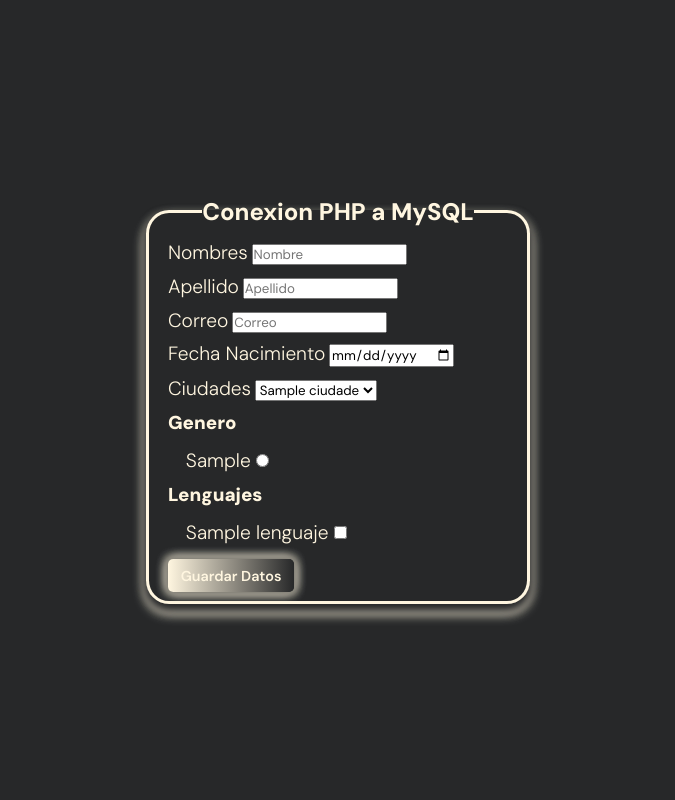
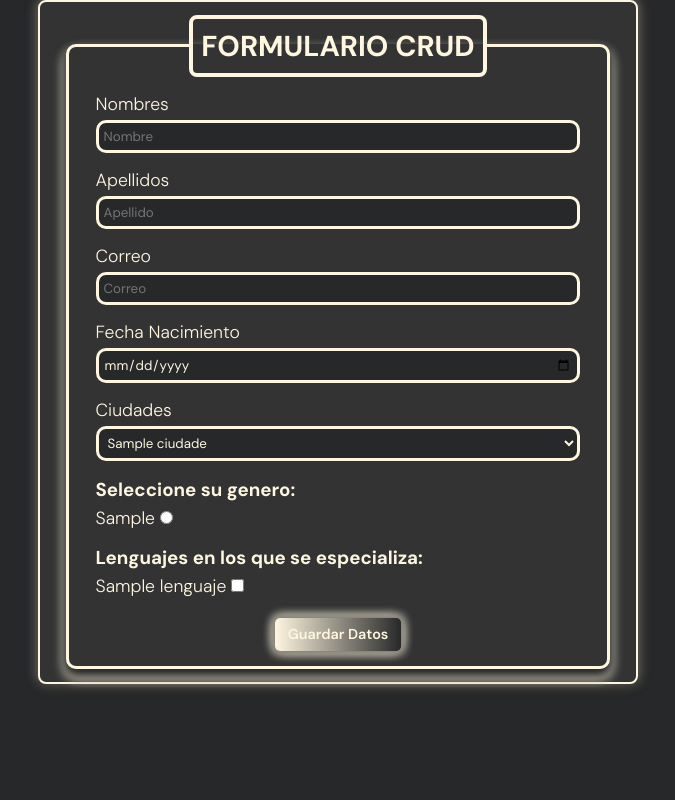
Before and after one commit to Dybravo27/PHP, a PHP site: page /crud/index.php in a window 1280 px wide. Shown: the whole page, without its empty margins (302-977 px from the left). Run offline with PHP 8.4, Linux system fonts and the light colour scheme; tables that the repository leaves empty or names only in its code hold one stand-in row (values such as "Sample post"); some libraries are stand-ins or nearby versions.

Commit message:
estilos_arreglados

```diff
--- a/crud/index.php
+++ b/crud/index.php
@@ -33,29 +33,32 @@ $lenguajes = $bandera_lenguajes->fetchAll();
 // echo "</pre>";
 
 ?>
-<form action="controlador.php" method="post">
-    <fieldset>
-        <legend>Conexion PHP a MySQL</legend>
-        <div>
-            <label for="nombre">Nombres</label>
-            <input type="text" id="nombre" name="nombre" placeholder="Nombre">
+<div class="contenedor_formulario">
+    <form class="formulario" action="controlador.php" method="post">
+        <fieldset class="formulario__borde">
+            <legend class="formulario__contenedor-titulo">
+                <h2 class="formulario__titulo">FORMULARIO CRUD</h2>
+            </legend>
+            <div class="formulario_input_label">
+                <label class="formulario_input_label__label" for="nombre">Nombres</label>
+                <input class="formulario_input_label__input" type="text" id="nombre" name="nombre" placeholder="Nombre">
             </div>
-        <div>
-            <label for="apellido">Apellido</label>
-            <input type="text" id="apellido" name="apellido" placeholder="Apellido">
+            <div class="formulario_input_label">
+                <label class="formulario_input_label__label" for="apellido">Apellidos</label>
+                <input class="formulario_input_label__input" type="text" id="apellido" name="apellido" placeholder="Apellido">
             </div>
-        <div>
-            <label for="correo">Correo</label>
-            <input type="text" id="correo" name="correo" placeholder="Correo">
+            <div class="formulario_input_label">
+                <label class="formulario_input_label__label" for="correo">Correo</label>
+                <input class="formulario_input_label__input" type="text" id="correo" name="correo" placeholder="Correo">
             </div>
-        <div>
-            <label for="fecha_nacimiento">Fecha Nacimiento</label>
-            <input type="date" id="fecha_nacimiento" name="fecha_nacimiento" placeholder="Fecha">
+            <div class="formulario_input_label">
+                <label class="formulario_input_label__label" for="fecha_nacimiento">Fecha Nacimiento</label>
+                <input class="formulario_input_label__input" type="date" id="fecha_nacimiento" name="fecha_nacimiento">
             </div>
 
-        <div>
-            <label for="id_ciudad">Ciudades</label>
-            <select name="id_ciudad" id="id_ciudad">
+            <div class="formulario_input_label">
+                <label class="formulario_input_label__label" for="id_ciudad">Ciudades</label>
+                <select class="formulario_input_label__input" name="id_ciudad" id="id_ciudad">
                     <?php
                     foreach ($ciudades as $key => $value) {
                     ?>
@@ -68,13 +71,14 @@ $lenguajes = $bandera_lenguajes->fetchAll();
                 </select>
             </div>
 
-        <div>
-            <h3>Genero</h3>
+            <div class="formulario_input_label">
+                <h3 class="formulario_input_label__titulo">Seleccione su genero:</h3>
                 <?php
                  foreach ($generos as $key => $value){
                 ?>
                     <div>
-                    <label for="generos<?=$value['id_genero']?>"><?= $value['genero'] ?>
+                        <label class="formulario_input_label__label"
+                         for="generos<?=$value['id_genero']?>"><?= $value['genero'] ?>
                             <input type="radio" name="id_genero" value="<?=$value['id_genero']?>"
                             id="generos<?=$value['id_genero']?>">
                         </label>
@@ -84,13 +88,14 @@ $lenguajes = $bandera_lenguajes->fetchAll();
                 ?>
             </div>
 
-        <div>
-            <h3>Lenguajes</h3>
+            <div class="formulario_input_label">
+                <h3 class="formulario_input_label__titulo">Lenguajes en los que se especializa:</h3>
                 <?php
                  foreach ($lenguajes as $key => $value){
                 ?>
                     <div>
-                    <label for="lenguajes<?=$value['id_lenguaje']?>"><?= $value['nombre_lenguaje'] ?>
+                        <label class="formulario_input_label__label"
+                         for="lenguajes<?=$value['id_lenguaje']?>"><?= $value['nombre_lenguaje'] ?>
                             <input type="checkbox" name="id_lenguaje[] " value="<?=$value['id_lenguaje']?>"
                             id="<?=$value['id_lenguaje']?>">
                         </label>
@@ -99,6 +104,9 @@ $lenguajes = $bandera_lenguajes->fetchAll();
                 }
                 ?>
             </div>
-        <button type="submit">Guardar Datos</button>
+            <div class="formulario__container-boton">
+                <button class="formulario__boton" type="submit">Guardar Datos</button>
+            </div>
         </fieldset>
     </form>
+</div>
--- /dev/null
+++ b/crud/style/formulario_esti.css
@@ -0,0 +1,92 @@
+.contenedor_formulario{
+    display: flex;
+    justify-content: center;
+    align-items: center;
+    width: 100%;
+}
+.formulario{
+    display: flex;
+    justify-content: center;
+    align-items: center;
+    width: 100%;
+    max-width: 600px;
+    height: auto;
+    border: 2px solid #FFF6E0;
+    border-radius: 8px;
+    padding: 1vw 2vw;
+    background-color: #333;
+    box-shadow: 0 4px 8px rgba(0, 0, 0, 0.3), 0 0 12px rgba(255, 246, 224, 0.5);
+}
+.formulario__borde{
+    width: 100%;
+    border-radius: 10px;
+    border: 3px solid #FFF6E0;
+    font-weight: 700;
+    box-shadow: 0 5px 10px #272829,
+    0 6px 11px #272829,
+    0 7px 12px #FFF6E0,
+    0 8px 13px #FFF6E0;
+}
+.formulario__contenedor-titulo{
+
+    text-align: center;
+    font-size: 1.2rem;
+    color: #FFF6E0;
+    font-weight: 800;
+    margin-bottom: 1rem;
+}
+.formulario__titulo{
+    padding: 8px;
+    font-size: 1.8rem;
+    border: 4px solid #FFF6E0;
+    border-radius: 8px;
+    color: #FFF6E0;
+}
+.formulario_input_label__titulo{
+    color: #FFF6E0;
+    font-weight: 700;
+}
+.formulario_input_label{
+    display: flex;
+    flex-direction: column;
+    width: 100%;
+    padding: 0 5%;
+    gap: 5px;
+    margin-bottom: 1rem;
+}
+
+.formulario_input_label__label{
+    color: #FFF6E0;
+    font-weight: 300;
+    font-size: 1.1rem;
+}
+.formulario_input_label__input{
+    padding: 5px;
+    border: 3px solid #FFF6E0;
+    background-color: #272829;
+    color: #FFF6E0;
+    border-radius: 10px;
+    outline: none;
+}
+.formulario__container-boton{
+    display: flex;
+    align-items: center;
+    justify-content: center;
+    padding-bottom: 10px;
+}
+.formulario__boton{
+    border: none;
+    color: #FFF6E0;
+    padding: 0.6vw 1vw;
+    cursor: pointer;
+    border-radius: 5px;
+    font-size: 0.9rem;
+    font-weight: 600;
+    display: inline-block;
+    margin: 5px;
+    background: linear-gradient(to right, #FFF6E0, #272829);
+    box-shadow: 0 0px 10px #272829,
+    0 0px 11px #FFF6E0,
+    0 0px 12px #FFF6E0,
+    0 0Px 12px #FFF6E0;
+}
--- a/crud/style/style.css
+++ b/crud/style/style.css
@@ -1,65 +1,33 @@
 @import url('https://fonts.googleapis.com/css2?family=DM+Sans:ital,opsz,wght@0,9..40,100..1000;1,9..40,100..1000&family=PT+Sans:ital,wght@0,400;0,700;1,400;1,700&display=swap');
+@import url(formulario_esti.css);
+@import url(tabla_usuario.css);
 *{
     margin: 0;
     padding: 0;
     box-sizing: border-box;
     font-family: "DM Sans", sans-serif;
 }
-form{
-    display: flex;
-    justify-content: center;
-    align-items: center;
-    height: 100%;
+
+body{
     background-color: #272829;
 }
-form fieldset{
-    width: 30%;
-    border-radius: 6%;
-    border: 3px solid #FFF6E0;
-    font-weight: 700;
-    box-shadow: 0 5px 10px #272829,
-    0 6px 11px #272829,
-    0 7px 12px #FFF6E0,
-    0 8px 13px #FFF6E0;
+::-webkit-scrollbar {
+    width: 12px;
 }
-legend{
-    text-align: center;
-    margin-bottom: 1vw;
-    font-size: 1.5rem;
-    color: #FFF6E0;
-    font-weight: 800;
+::-webkit-scrollbar-track {
+    background: #272829;
+    border-radius: 10px;
 }
-button{
-    border: none;
-    color: #FFF6E0;
-    padding: 0.6vw 1vw;
-    cursor: pointer;
-    border-radius: 5px;
-    font-size: 0.9rem;
-    font-weight: 600;
-    display: inline-block;
-    margin: 5px;
-    background: linear-gradient(to right, #FFF6E0, #272829);
-    box-shadow: 0 0px 10px #272829,
-    0 0px 11px #FFF6E0,
-    0 0px 12px #FFF6E0,
-    0 0Px 12px #FFF6E0;
+::-webkit-scrollbar-thumb {
+    background: linear-gradient(45deg, #FFF6E0, #272829);
+    border-radius: 10px;
+    border: 2px solid #FFF6E0;
 }
-h3{
-    color: #FFF6E0;
-    font-weight: 900;
-    padding-bottom: 1vw;
+::-webkit-scrollbar-horizontal {
+    height: 12px;
 }
-button, div{
-    padding-left: 5%;
-    margin-bottom: 0.7vw;
+::-webkit-scrollbar-thumb:horizontal {
+    background: linear-gradient(45deg, #FFF6E0, #272829);
+    border-radius: 10px;
+    border: 2px solid #FFF6E0;
 }
-fieldset button{
-    padding-left: 1vw;
-    margin-left: 5%;
-}
-fieldset div label{
-    color: #FFF6E0;
-    font-weight: 300;
-    font-size: 1.2rem;
-}
```
Also changed, not shown: crud/editar.php (+35 -28 lines), crud/style/tabla_usuario.css (added, +61 -0 lines), crud/usuario.php (+27 -25 lines). Lines whose indentation alone changed are shown as unchanged.
